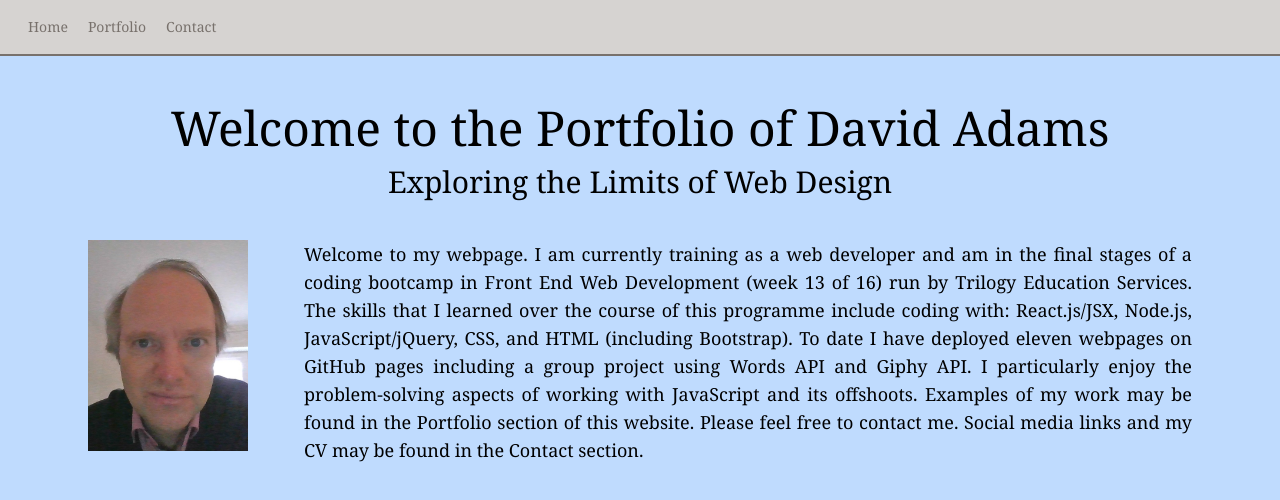
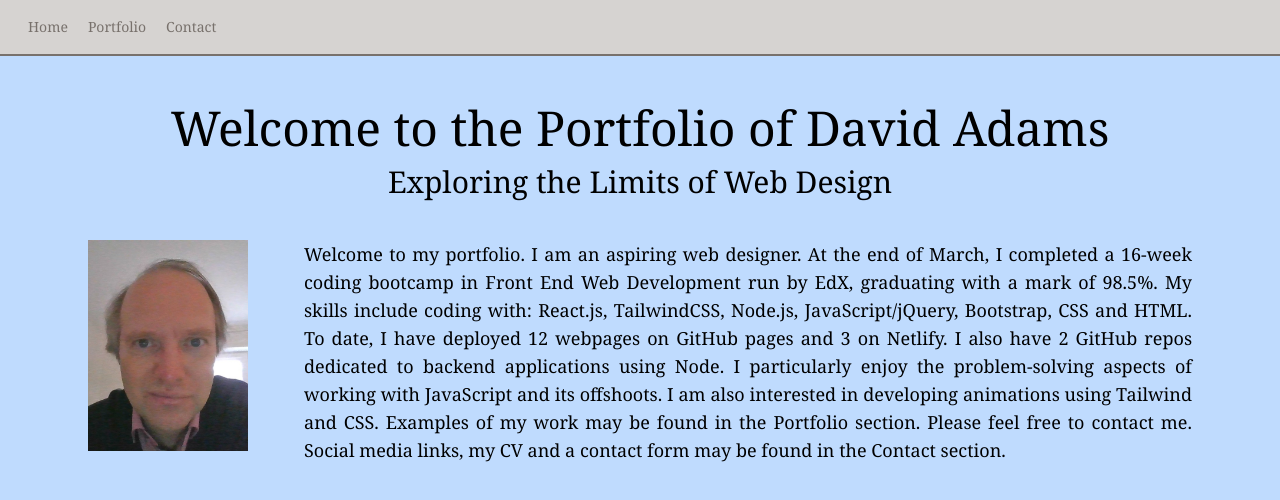
Before and after one commit to DavidBlueLamassu/David-Adams-Portfolio, a React (Create React App) app: page / in a window 1280 px wide. Shown: the top 500 px of the page. Built offline with nearby package versions, Linux system fonts and the light colour scheme.

Commit message:
Zoom animation added to portfolio cards

```diff
--- a/src/components/NavBar.js
+++ b/src/components/NavBar.js
@@ -7,7 +7,7 @@ function NavBar() {
   const [showNav, setShowNav] = useState(false);
 
   return (
-    <nav className="sticky top-0 bg-blue-200">
+    <nav className="sticky top-0 bg-blue-200 z-10">
       <HiMenu onClick={() => setShowNav(!showNav)}
       className="md:hidden block w-10 h-10 p-2 cursor-pointer"/>
       <ul className={(showNav ? "left-0" : "-left-full") + " fixed bg-stone-500 w-4/12 h-40 text-white space-y-5 md:space-y-0 p-5 md:static md:bg-stone-300 md:flex md:h-14 font-serif md:items-center md:text-stone-500 md:border-b-2 md:border-stone-500 text-sm md:w-full bg-opacity-90"}>
--- a/src/components/pages/Home.js
+++ b/src/components/pages/Home.js
@@ -8,13 +8,13 @@ function Home() {
       <article className="flex flex-col md:flex-row items-center md:items-start">
         <img alt="David Adams" src="./../assets/images/portrait.jpg" className="w-40 md:mr-10 md:ml-20 pb-6 md:pt-4 lg:pt-0"></img>
         <p className="text-lg text-justify md:mr-20 mx-4 bg-blue-200">
-        Welcome to my webpage. I am currently training as a web developer and am in the final stages of a coding bootcamp in Front
-        End Web Development (week 13 of 16) run by Trilogy Education Services. The skills that I learned over the course of this
-        programme include coding with: React.js/JSX, Node.js, JavaScript/jQuery, CSS, and HTML (including Bootstrap). To date I
-        have deployed eleven webpages on GitHub pages including a group project using Words API and Giphy API. I particularly
-        enjoy the problem-solving aspects of working with JavaScript and its offshoots. Examples of my work may be found in the
-        Portfolio section of this website. Please feel free to contact me. Social media links and my CV may be found in the
-        Contact section.
+        Welcome to my portfolio. I am an aspiring web designer. At the end of March, I completed a 16-week coding bootcamp in Front
+        End Web Development run by EdX, graduating with a mark of 98.5%. My skills include coding with: React.js, TailwindCSS,
+        Node.js, JavaScript/jQuery, Bootstrap, CSS and HTML. To date, I have deployed 12 webpages on GitHub pages and 3 on Netlify.
+        I also have 2 GitHub repos dedicated to backend applications using Node. I particularly enjoy the problem-solving aspects of
+        working with JavaScript and its offshoots. I am also interested in developing animations using Tailwind and CSS. Examples
+        of my work may be found in the Portfolio section. Please feel free to contact me. Social media links, my CV and a contact form
+        may be found in the Contact section.
         </p>
       </article>
       <footer className="mb-20">
--- a/src/components/pages/ProjectCard.js
+++ b/src/components/pages/ProjectCard.js
@@ -12,9 +12,11 @@ import React from "react";
 
 function ProjectCard(props) {
   return (
-    <article className="w-80 h-80 shadow-2xl shadow-slate-800 rounded-md"> {/* Class name ensures that cards are responsive */}
+    <article className="w-80 h-80 shadow-2xl shadow-slate-800 rounded-md hover:animate-zoom"> {/* Class name ensures that cards are responsive */}
       <div className="">
-        <img src={props.screenshot} alt={props.title} className="h-48 w-80 rounded-t-md"/>
+        <a href={props.url}>
+          <img src={props.screenshot} alt={props.title} className="h-48 w-80 rounded-t-md cursor-pointer"/>
+        </a>
         <div className="text-center pt-4">
           <h2 className="text-lg">{props.title}</h2>
           <div>
--- a/tailwind.config.js
+++ b/tailwind.config.js
@@ -2,7 +2,17 @@
 module.exports = {
   content: ["./src/**/*.{js,jsx,ts,tsx}",],
   theme: {
-    extend: {},
+    extend: {
+      keyframes: {
+        zoom: {
+          '0%, 100%': {transform: 'scale(1.1)'},
+        },
+      },
+      animation: {
+        zoom: 'zoom .2s infinite',
+      },
+    },
   },
+
   plugins: [],
 }
```
